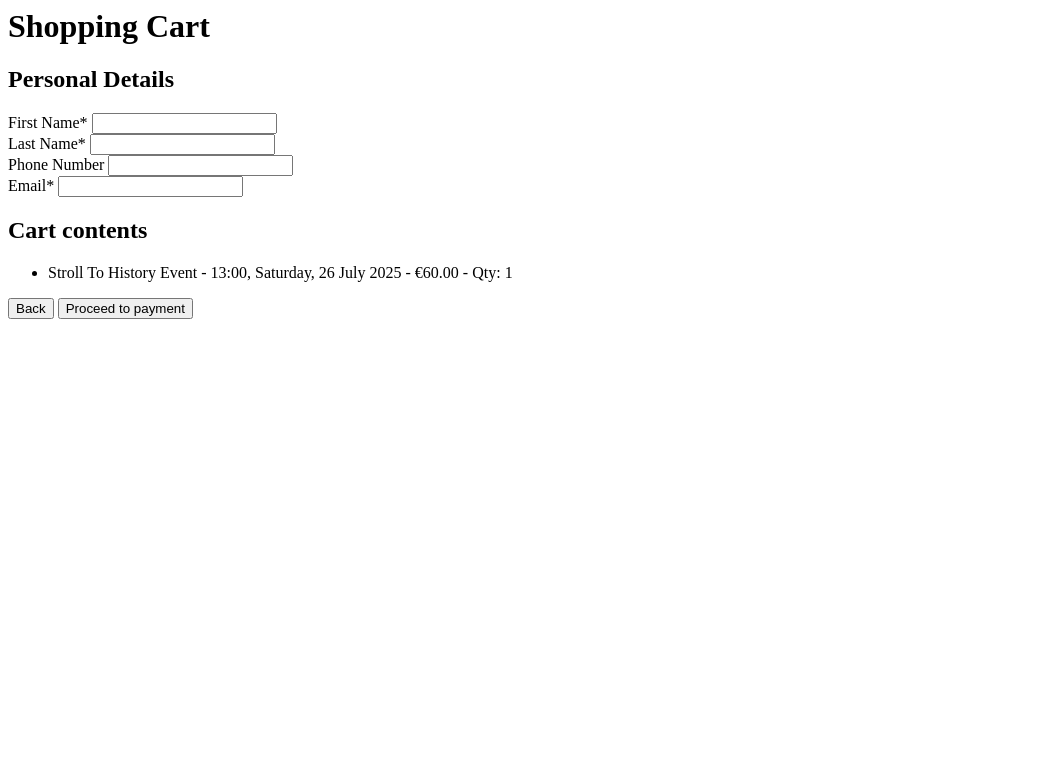
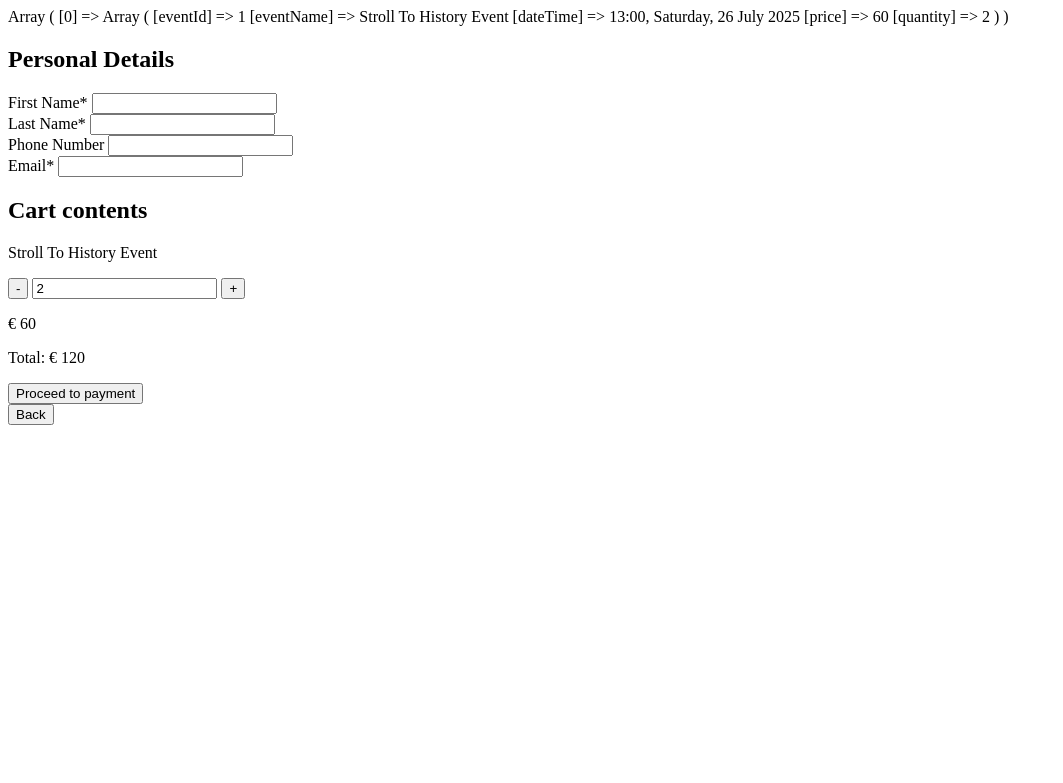
Before and after one commit to fred712670/haarlem-festival, a PHP site: page /app/public/views/partials/shoppingCart.php in a window 1280 px wide. Shown: the top 783 px of the page, without its empty margins (0-1063 px from the left). Run offline with PHP 8.4, Linux system fonts and the light colour scheme.

Commit message:
version 1, not complete

```diff
--- a/app/public/views/partials/header.php
+++ b/app/public/views/partials/header.php
@@ -18,6 +18,9 @@
     </script>
     <script
         src="/assets/js/yummy.js">
+    </script>
+    <script
+        src="/assets/js/shoppingCart.js">
     </script>
 </head>
 
--- a/app/public/views/partials/shoppingCart.php
+++ b/app/public/views/partials/shoppingCart.php
@@ -6,7 +6,7 @@
         'eventName' => 'Stroll To History Event',
         'dateTime' => '13:00, Saturday, 26 July 2025',
         'price' => 60.00,
-        'quantity' => 1
+        'quantity' => 2
     );
 
     $_SESSION['cart'] = array();
@@ -14,18 +14,11 @@
     // Add the dummy ticket to the cart
     $_SESSION['cart'][] = $dummyTicket;
 
-
-
+    print_r($_SESSION['cart']);
 ?>
 <body>
     <div class="container">
-        <h1>Shopping Cart</h1>
-
-        <!-- Button to add a ticket to the cart
-        <form method="post">
-            <button type="submit" name="addToCart">Add Dummy Ticket to Cart</button>
-        </form>-->
-
+        <div class="personal-and-cart">
             <div class="form-section">
                 <h2>Personal Details</h2>
                 <form>
@@ -48,27 +41,40 @@
                 </form>
             </div>
 
-        <div class="form-section">
+            <div class="cart-section">
                 <h2>Cart contents</h2>
-            <?php
-                if (isset($_SESSION['cart']) && count($_SESSION['cart']) > 0) {
-                    echo "<ul>";
-                    foreach ($_SESSION['cart'] as $item) {
-                        echo "<li>" . htmlspecialchars($item['eventName']) . " - " .
-                            htmlspecialchars($item['dateTime']) . " - " .
-                            "€" . htmlspecialchars(number_format($item['price'], 2)) . " - " .
-                            "Qty: " . htmlspecialchars($item['quantity']) . "</li>";
-                    }
-                    echo "</ul>";
-                } else {
-                    echo "<p>Your cart is empty.</p>";
-                }
-                ?>
+
+                <?php foreach ($_SESSION['cart'] as $index => $ticket): ?>
+                <div class="ticket-container">
+                    <form method="post" action="/completeOrder">
+                        <p class="eventName"><?= htmlspecialchars($ticket['eventName'])?>
+                            <div class="quantity-controls">
+                                <button type="button" onclick="subtractQuantity()">-</button>
+                                <input type="number" id="quantity" name="quantity" value="<?= htmlspecialchars($ticket['quantity']) ?>" readonly>
+                                <button type="button" onclick="addQuantity()">+</button>
                             </div>
+                        </p>
+                        <p>€ <span id="ticketPrice"><?= htmlspecialchars($ticket['price']) ?></span></p>
+                        <input type="hidden" name="index" value="<?= $index ?>">
+
+                    </div>
+                    <p>Total: € <span name="totalPrice" id="totalPrice"><?= htmlspecialchars($ticket['price'] * $ticket['quantity'] )?></span></p>
+                    <button class="btn btn-primary" name="completeOrder">Proceed to payment</button>
+                    <?php endforeach; ?>
+                </form>
+        </div>
+
+        <!--<div class="order-summary">
+            <h2>Order Summary</h2>
+            Additional summary details can be added here
+        </div>-->
 
         <div class="button-bar">
             <button class="btn btn-secondary">Back</button>
-            <button class="btn btn-primary">Proceed to payment</button>
+            <form method="post" action="/completeOrder">
+                <!--<button class="btn btn-primary" name="completeOrder">Proceed to payment</button>-->
+            </form>
+        </div>
     </div>
     </div>
 
```
Also changed, not shown: app/public/controllers/CartController.php (added, +29 -0 lines), app/public/models/CartModel.php (added, +24 -0 lines), app/public/routes/shoppingCart.php (+12 -0 lines), app/public/assets/css/style.css, app/public/assets/js/shoppingCart.js (added). Lines whose indentation alone changed are shown as unchanged.
